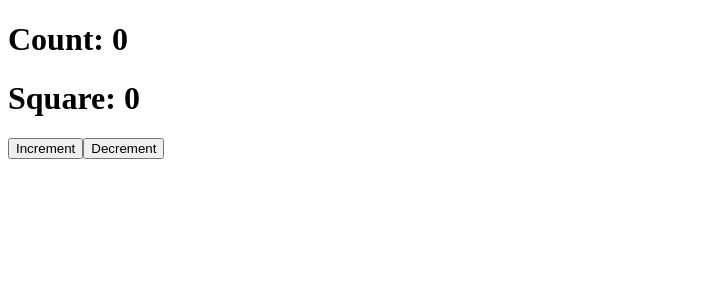
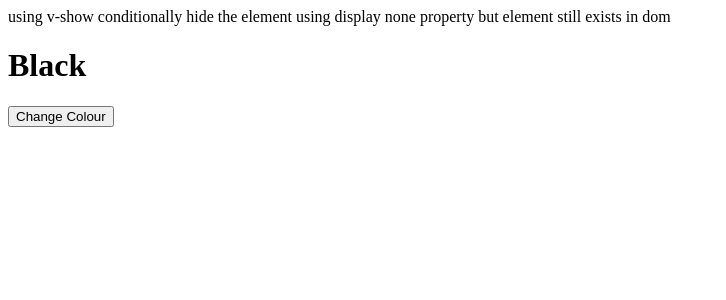
Before and after one commit to opsingh861/vue-learning, a Vue app: page / in a window 1280 px wide. Shown: the top 300 px of the page, without its empty margins (0-726 px from the left). Built offline with nearby package versions, Linux system fonts and the light colour scheme.

Commit message:
Conditional rendering

```diff
--- a/src/components/MyComponent.vue
+++ b/src/components/MyComponent.vue
@@ -1,29 +1,36 @@
-<script setup>
-import { ref, computed } from 'vue'
+<!-- <template>
+    <div>
+        using v-if conditionally remove the element from dom itself
+        <h1 v-if="colour === 'black'">Black</h1>
+        <h1 style="color: red;" v-else-if="colour === 'red'">Red</h1>
+        <h1 style="color: blue;" v-else>Blue</h1>
+        <button @click="changeColour">Change Colour</button>
+    </div>
+</template> -->
 
-const count = ref(0)
-
-const square = computed(() => count.value ** 2) // we need to give a function to computed
-
-function increment() {
-    count.value++
-}
-
-function decrement() {
-    count.value--
-}
-</script>
 
 <template>
     <div>
-        <!-- <h1>Count: {{ obj.count }}</h1>
-        <button @click="obj.count++">Increment</button>
-        <button @click="obj.count--">Decrement</button> -->
-
-        <h1>Count: {{ count }}</h1>
-        <h1>Square: {{ square }}</h1>
-        <button @click="increment">Increment</button>
-        <button @click="decrement">Decrement</button>
-
+        using v-show conditionally hide the element using display none property but element still exists in dom
+        <h1 v-show="colour === 'black'">Black</h1>
+        <h1 style="color: red;" v-show="colour === 'red'">Red</h1>
+        <h1 style="color: blue;" v-show="colour === 'blue'">Blue</h1>
+        <button @click="changeColour">Change Colour</button>
     </div>
 </template>
+
+<script setup>
+import { ref } from 'vue'
+
+const colour = ref("black")
+
+const changeColour = () => {
+    if (colour.value === 'black') {
+        colour.value = 'red'
+    } else if (colour.value === 'red') {
+        colour.value = 'blue'
+    } else {
+        colour.value = 'black'
+    }
+}
+</script>
```
